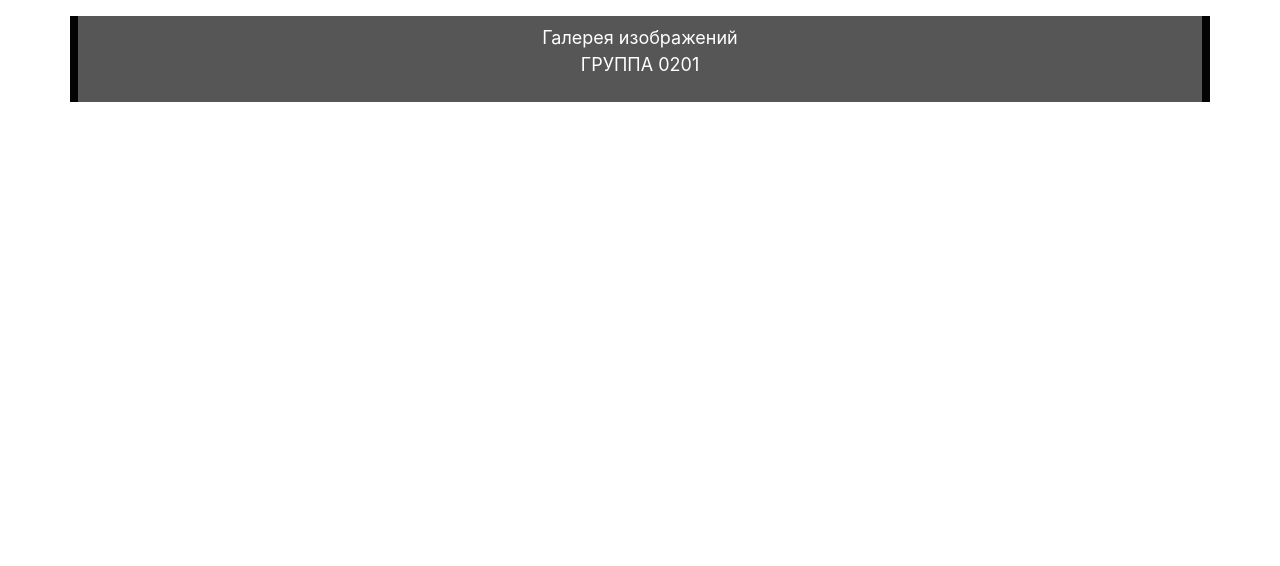
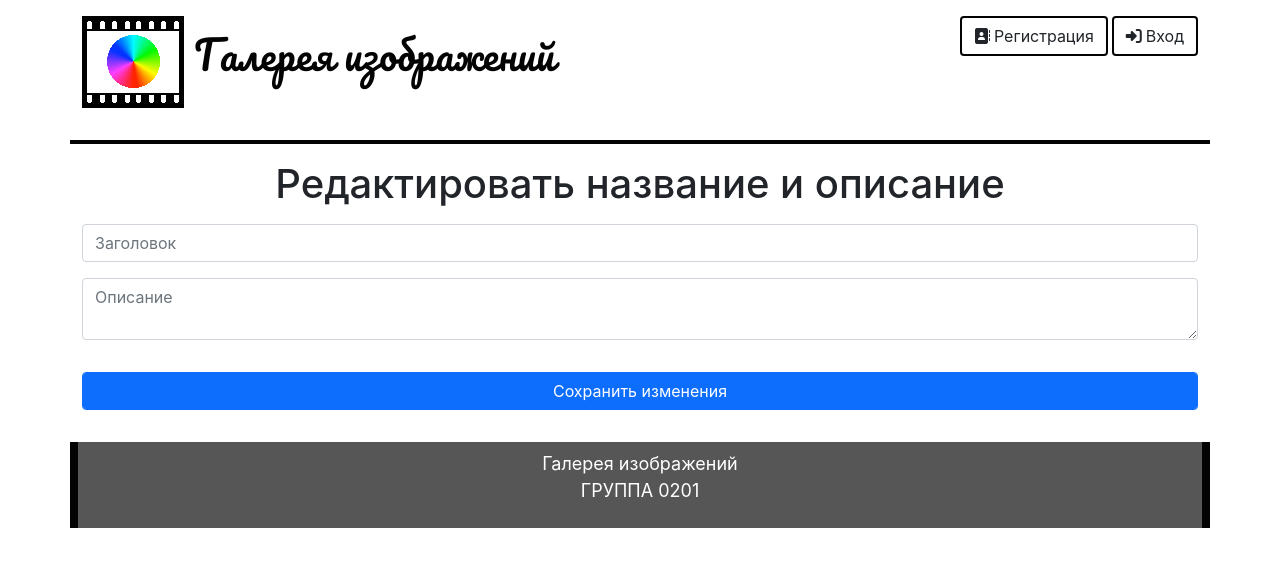
Before and after one commit to sargethefrog/imagegallery, a React (Create React App) app: page /edit_image/1 in a window 1280 px wide. Shown: the top 566 px of the page. Built offline with nearby package versions, Linux system fonts and the light colour scheme; no server answers.

Commit message:
Реализован компонент Редактирование названия и описания изображения

```diff
--- a/src/App.js
+++ b/src/App.js
@@ -9,6 +9,7 @@ import {AddImage} from "./components/AddImage";
 import {Reg} from "./components/Reg";
 import {Auth} from "./components/Auth";
 import {Logout} from "./components/Logout";
+import {EditImage} from "./components/EditImage";
 
 function App() {
   return (
@@ -21,6 +22,7 @@ function App() {
           <Route path="/reg" render={() => <Reg />} />
           <Route path="/auth" render={() => <Auth />} />
           <Route path="/logout" render={() => <Logout />} />
+          <Route path="/edit_image/:id" component={EditImage} />
           <Footer />
       </BrowserRouter>
   );
--- /dev/null
+++ b/src/components/EditImage.jsx
@@ -0,0 +1,75 @@
+import React from 'react';
+import {Header} from "./Header";
+import {host} from "../config";
+
+export class EditImage extends React.Component{
+
+    constructor() {
+        super();
+        this.state = {};
+        this.handlerInput = this.handlerInput.bind(this);
+        this.handlerSubmit = this.handlerSubmit.bind(this);
+    }
+
+    handlerInput(e){
+        const name = e.target.name;
+        const value = e.target.value;
+        this.setState({[name] : value});
+    }
+
+    handlerSubmit(e){
+        e.preventDefault();
+        const formData = new FormData(e.target);
+        formData.append('id',this.props.match.params.id);
+        fetch(host + '/php/handlerEditImage.php',{
+            method : 'POST',
+            body : formData
+        }).then(response => response.json())
+            .then(result => {
+                if(result.result === 'success'){
+                    this.setState({
+                        info : <div id="info" className="success">Изменения сохранены.</div>
+                    });
+                } else {
+                    this.setState({
+                        info : <div id="info" className="error">Ошибка сохранения изменений.</div>
+                    });
+                }
+            });
+    }
+
+    componentDidMount(){
+        const formData = new FormData();
+        formData.append('id',this.props.match.params.id);
+        fetch(host + '/php/getImage.php',{
+            method : 'POST',
+            body : formData
+        }).then(response => response.json())
+            .then(result => {
+                if(result.result !== 'error'){
+                    this.setState({
+                        title : result.title,
+                        description : result.description
+                    });
+                }
+            });
+    }
+    render(){
+        return (
+            <>
+                <Header />
+                <div className="container">
+                    <h1 className="text-center">Редактировать название и описание</h1>
+                    <form  className="edit_image_form" onSubmit={this.handlerSubmit}>
+                        {this.state.info}
+                        <input type="text" onChange={this.handlerInput} name="title" className="form-control my-3" placeholder="Заголовок" value={this.state.title} />
+                        <textarea onChange={this.handlerInput} name="description" placeholder="Описание"
+                                  className="form-control my-3" value={this.state.description}></textarea>
+                        <input type="submit" name="edit_image_submit"
+                               className="form-control btn btn-primary my-3" value="Сохранить изменения" />
+                    </form>
+                </div>
+            </>
+        );
+    }
+}
--- a/src/components/Images.jsx
+++ b/src/components/Images.jsx
@@ -3,7 +3,7 @@ import {Link} from "react-router-dom";
 import {Header} from "./Header";
 import {host} from "../config";
 
-function SingleImage(props){
+function SingleImageOld(props){
     return (
         <div className="col-md-4 my-3">
             <figure>
@@ -15,6 +15,39 @@ function SingleImage(props){
             </figure>
         </div>
     );
+}
+
+class SingleImage extends React.Component{
+
+    constructor(props) {
+        super(props);
+        this.state = {};
+    }
+
+    componentDidMount(){
+        if(this.props.edit){
+            this.setState({
+                edit : <p><Link to={"/edit_image/" + this.props.id} className="edit_image_link"><i className="fas fa-pen-alt mx-2"></i>Редактировать название и описание</Link></p>
+            });
+        } else {
+            this.setState({edit : ''});
+        }
+    }
+
+    render(){
+        return (
+            <div className="col-md-4 my-3">
+                <figure>
+                    <img src={host + '/uploads/' + this.props.filename} alt={this.props.title}/>
+                    <figcaption>{this.props.title}</figcaption>
+                    <div className="image_description">{this.props.description}</div>
+                    {this.state.edit}
+                    <div className="image_datetime"><i className="fas fa-clock ms-1 me-2"></i>Добавлено
+                        : {this.props.datetime}</div>
+                </figure>
+            </div>
+        );
+    }
 }
 
 export class Images extends React.Component{
@@ -41,7 +74,8 @@ export class Images extends React.Component{
                     albumId : result.id,
                     userId : result.userId
                 });
-                let images = [];
+                this.result = result;
+                /*let images = [];
                 result.images.forEach(img => {
                     images.push(<SingleImage
                         filename={img.filename}
@@ -50,12 +84,14 @@ export class Images extends React.Component{
                         datetime={img.datetime}
                     />);
                 });
-                this.setState({images : images});
+                this.setState({images : images});*/
                 fetch(host + '/php/getUser.php',{
                     credentials : "include"
                 }).then(response => response.json())
                     .then(result => {
+                        let edit = false;
                         if(result !== 'error' && result.id === this.state.userId){
+                            edit = true;
                             this.setState({
                                 addImageBtn : <Link to={'/add_image/' + this.state.albumId} title="Добавить изображение"
                                                     className="add_image_btn">+</Link>,
@@ -67,8 +103,37 @@ export class Images extends React.Component{
                         } else {
                             this.setState({addImageBtn : '',editAlbumLink : ''});
                         }
+                        let images = [];
+                        this.result.images.forEach(img => {
+                            images.push(<SingleImage
+                                filename={img.filename}
+                                title={img.title}
+                                description={img.description}
+                                datetime={img.datetime}
+                                edit={edit}
+                                id={img.id}
+                            />);
+                        });
+                        this.setState({images : images});
                     });
             });
+        /*fetch(host + '/php/getUser.php',{
+            credentials : "include"
+        }).then(response => response.json())
+            .then(result => {
+                if(result !== 'error' && result.id === this.state.userId){
+                    this.setState({
+                        addImageBtn : <Link to={'/add_image/' + this.state.albumId} title="Добавить изображение"
+                                            className="add_image_btn">+</Link>,
+                        editAlbumLink : <Link to={'/edit_album/' + this.state.albumId} className="edit_album"
+                                              title="Редактировать название и описание">
+                            <i className="fas fa-pen-alt mx-2"></i>
+                        </Link>
+                    });
+                } else {
+                    this.setState({addImageBtn : '',editAlbumLink : ''});
+                }
+            });*/
     }
     render(){
         return (
--- a/src/style.css
+++ b/src/style.css
@@ -218,6 +218,15 @@ h3 .edit_album:hover i{
 .no_images .edit_album{
     opacity: 1;
 }
+.edit_image_link{
+    color: #4C681C;
+}
+.edit_image_link:hover{
+    color: #99CC40;
+}
+.edit_image_link:hover i{
+    transform: rotateZ(-20deg);
+}
 #info{
     padding: 10px;
     margin-top: 10px;
```
